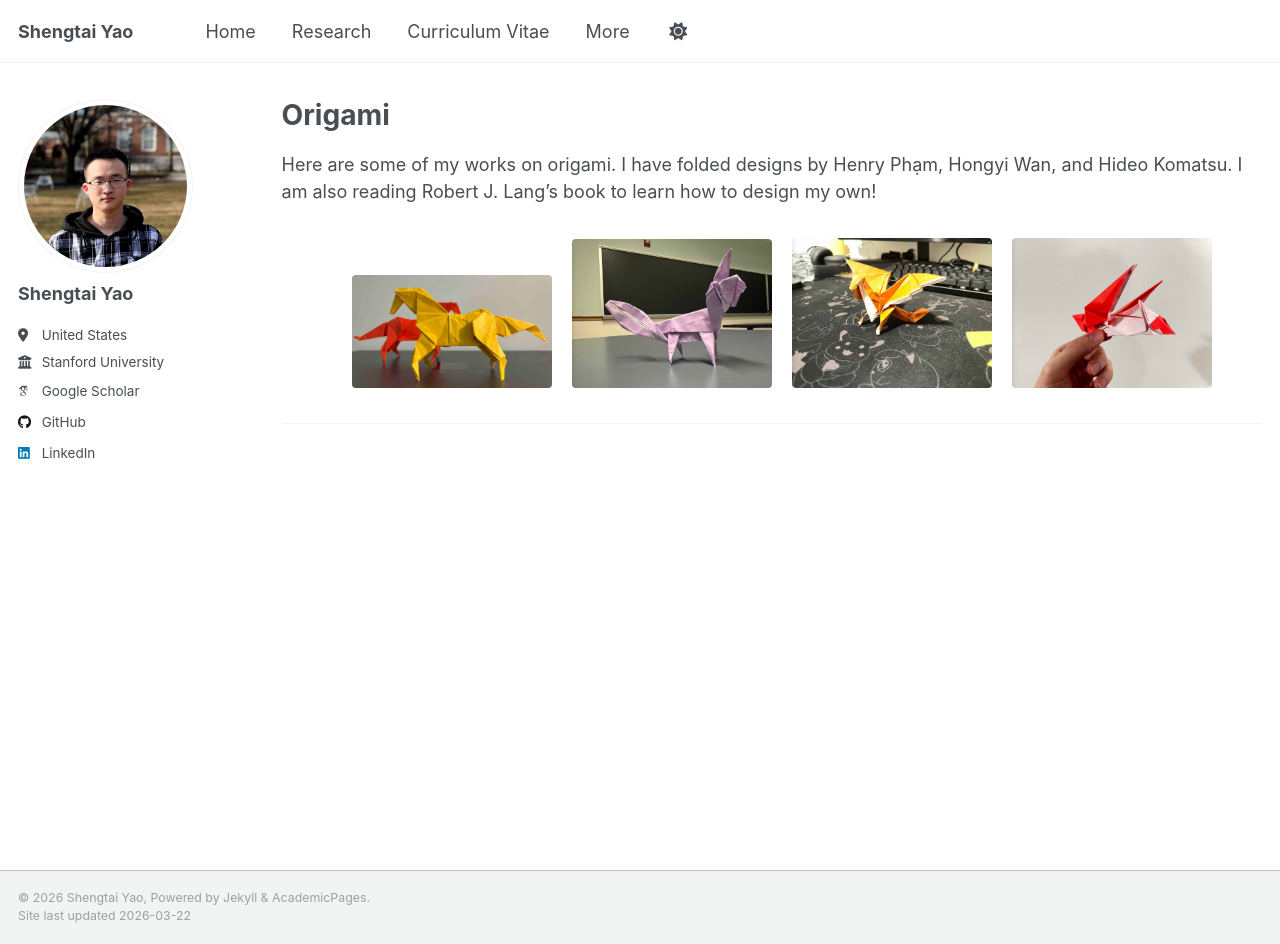
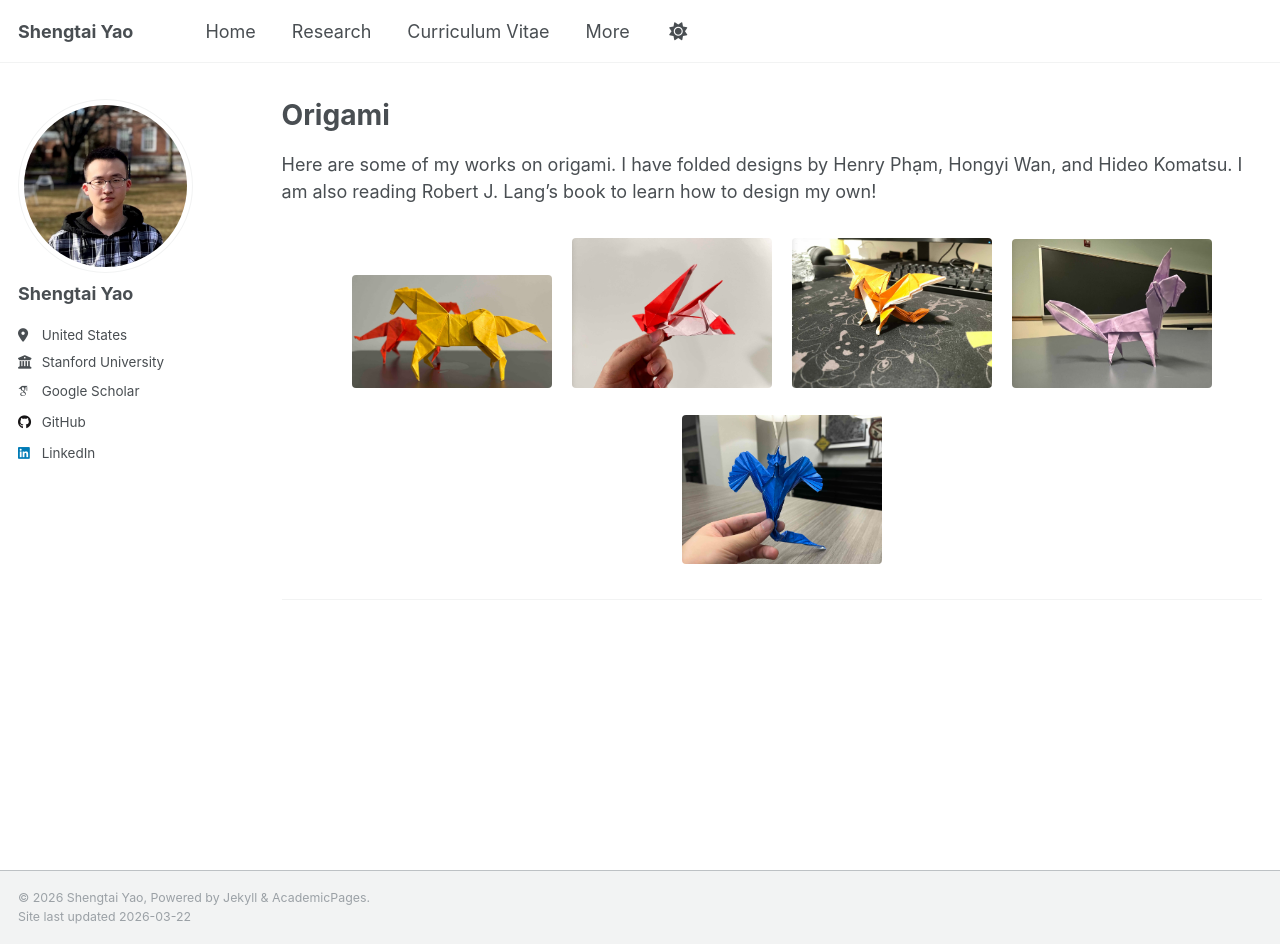
Before and after one commit to Yaoshengtai/Yaoshengtai.github.io, a Jekyll site: the page built from _pages/origami.md, in a window 1280 px wide and 944 px high. Built offline with Jekyll 4.4.1, drawn with Linux system fonts in a browser that asks for light colours; some web fonts are replaced.

Commit message:
Update origami.md

```diff
--- a/_pages/origami.md
+++ b/_pages/origami.md
@@ -13,8 +13,8 @@
       <img src="/images/origami/origami_5.jpg" style="width:200px; display:block; margin:auto;"/>
     </figure>
 
-  <figure style="display:inline-block; margin:10px; text-align:center;">
-    <img src="/images/origami/origami_2.jpg" style="width:200px; display:block; margin:auto;"/>
+<figure style="display:inline-block; margin:10px; text-align:center;">
+    <img src="/images/origami/origami_4.jpg" style="width:200px; display:block; margin:auto;"/>
   </figure>
 
   <figure style="display:inline-block; margin:10px; text-align:center;">
@@ -22,8 +22,14 @@
   </figure>
 
   <figure style="display:inline-block; margin:10px; text-align:center;">
-    <img src="/images/origami/origami_4.jpg" style="width:200px; display:block; margin:auto;"/>
+    <img src="/images/origami/origami_2.jpg" style="width:200px; display:block; margin:auto;"/>
   </figure>
+
+  <figure style="display:inline-block; margin:10px; text-align:center;">
+    <img src="/images/origami/origami_1.jpg" style="width:200px; display:block; margin:auto;"/>
+  </figure>
+
+
 </div>
 
 
```
